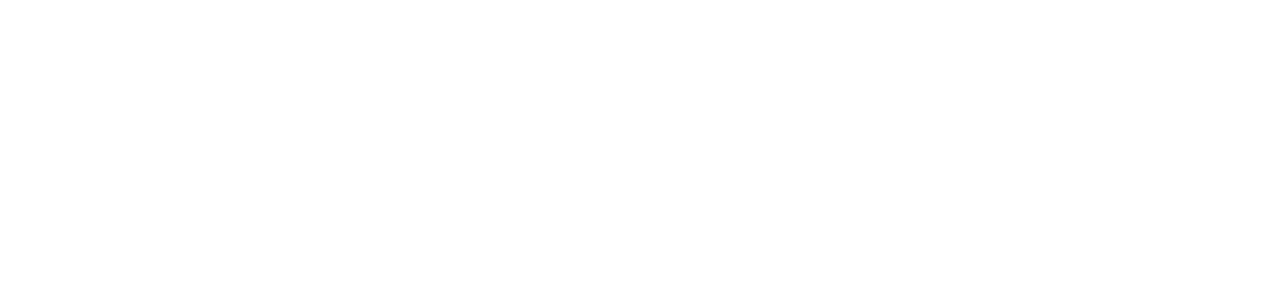
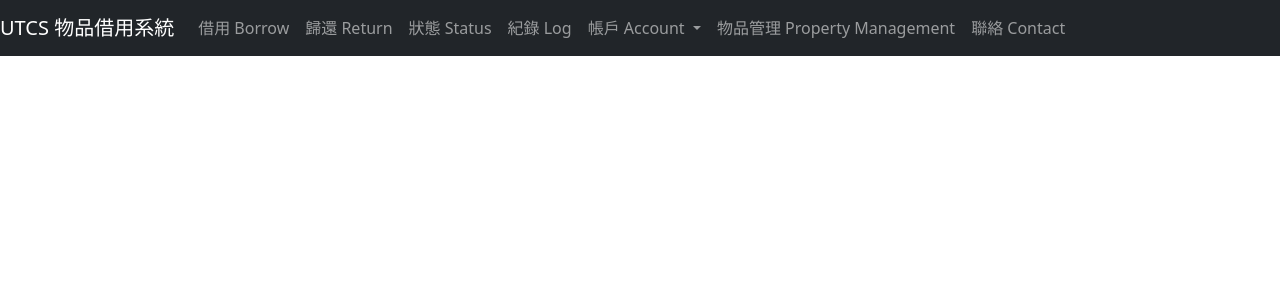
Before and after one commit to marvelcn015/utcs-key, a Vue app: page /home in a window 1280 px wide. Shown: the top 300 px of the page. Built offline with nearby package versions, Linux system fonts and the light colour scheme.

Commit message:
feat:add new information
add some button in HomeView.vue

```diff
--- a/src/views/HomeView.vue
+++ b/src/views/HomeView.vue
@@ -1,7 +1,54 @@
 <script setup></script>
 
 <template>
-  <div class="container"></div>
+  <nav class="navbar navbar-expand-md bg-dark navbar-dark">
+    <a class="navbar-brand" href="./">UTCS 物品借用系統</a>
+
+    <!-- 5.3.1(data-toggle) -> 5.3.3(data-bs-toggle) -->
+    <button class="navbar-toggler" type="button" data-bs-toggle="collapse" data-bs-target="#collapsibleNavbar">
+      <span class="navbar-toggler-icon"></span>
+    </button>
+
+    <div class="collapse navbar-collapse" id="collapsibleNavbar">
+      <ul class="navbar-nav">
+        <li class="nav-item">
+          <a class="nav-link" href="./borrow.html">借用 Borrow</a>
+        </li>
+        <li class="nav-item">
+          <a class="nav-link" href="./return.html">歸還 Return</a>
+        </li>
+        <li class="nav-item">
+          <a class="nav-link" href="./status.php">狀態 Status</a>
+        </li>
+        <li class="nav-item">
+          <a class="nav-link" href="./log.php">紀錄 Log</a>
+        </li>
+        <li class="nav-item dropdown">
+          <a
+            class="nav-link dropdown-toggle"
+            href="#"
+            id="navbarDropdown"
+            role="button"
+            data-bs-toggle="dropdown"
+            aria-expanded="false"
+          >
+            帳戶 Account
+          </a>
+          <div class="dropdown-menu" aria-labelledby="navbarDropdown">
+            <a class="dropdown-item" href="./showapplicationsheet.html">系統使用申請書 Application Sheet (限系外訪客)</a>
+            <a class="dropdown-item" href="./manageaccount.html">管理 Admin</a>
+          </div>
+        </li>
+        <li class="nav-item">
+          <a class="nav-link" href="./manageproperty.html">物品管理 Property Management</a>
+        </li>
+        <li class="nav-item">
+          <a class="nav-link" data-bs-toggle="modal" data-bs-target="#ContactModal">聯絡 Contact</a>
+        </li>
+      </ul>
+    </div>
+  </nav>
 </template>
 
-<style scoped></style>
+<style scoped>
+</style>
```
